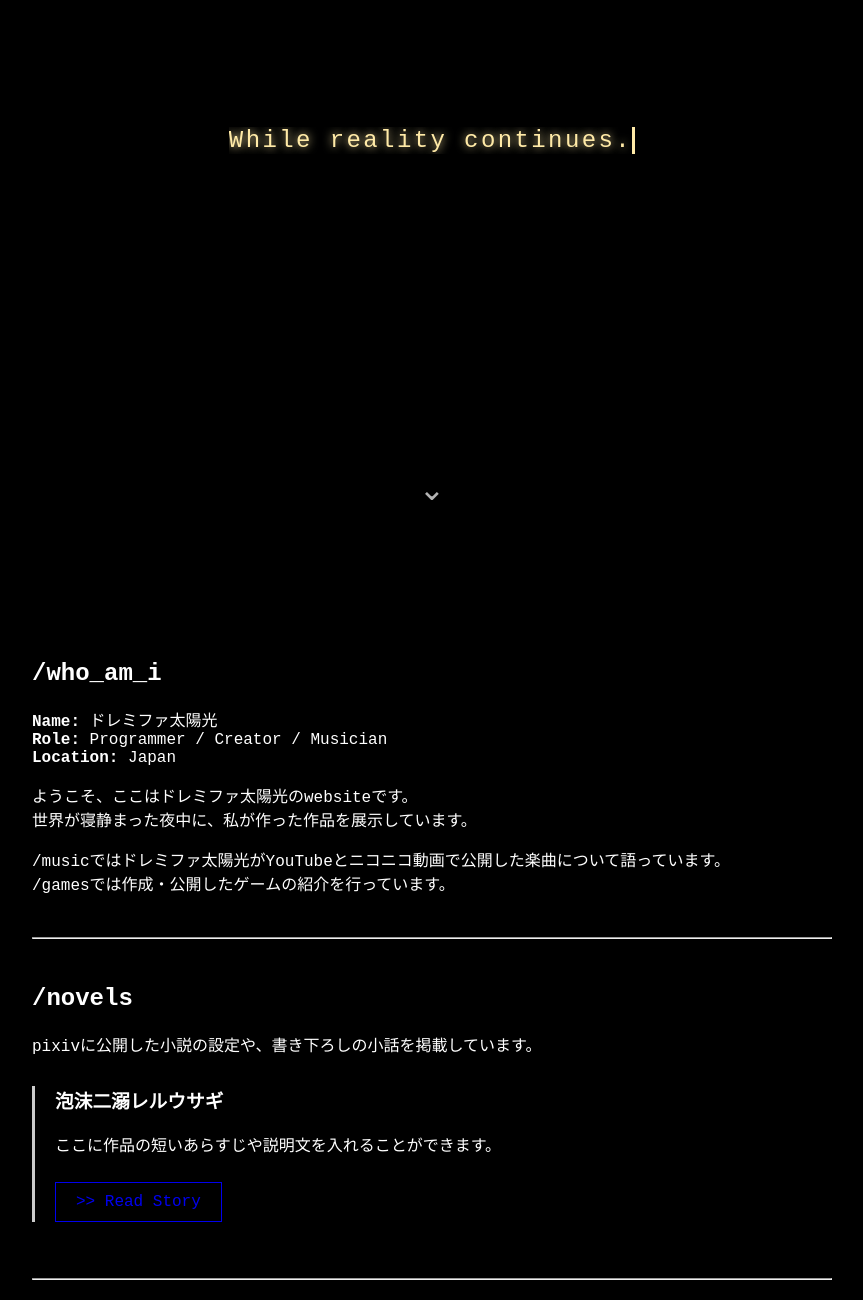
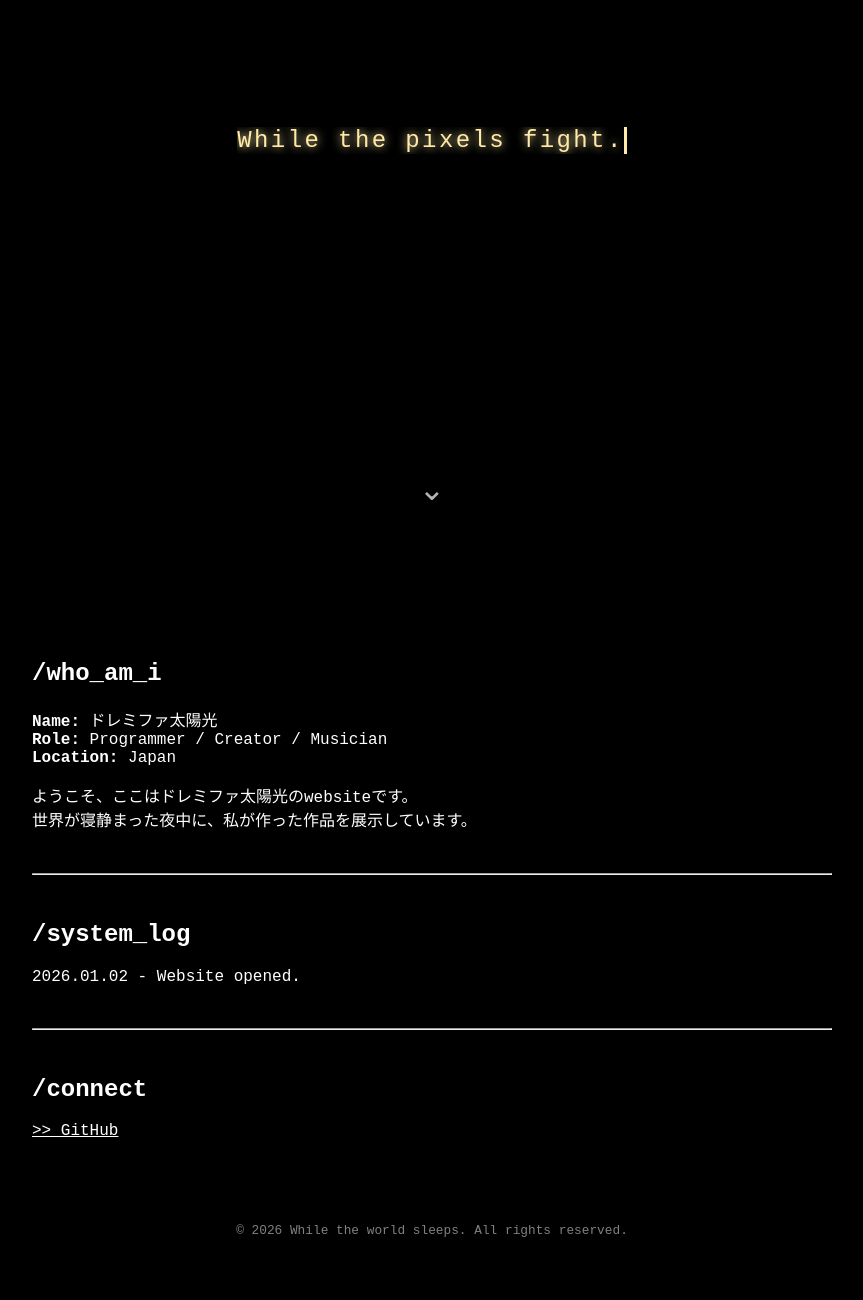
Before and after one commit to doremifa-solar-official/doremifa-solar-official.github.io, a plain HTML site: page index.html in a window 1280 px wide. Shown: the part 260-1560 px from the top of the page, without its empty margins (208-1071 px from the left). Drawn offline with Linux system fonts and the light colour scheme.

Commit message:
Update index.html

```diff
--- a/index.html
+++ b/index.html
@@ -52,28 +52,14 @@
         @media (max-width: 600px) {
             .loading-text { font-size: 1rem; white-space: normal; border-right: none; }
         }
-
-        /* 小説リスト用のリンクデザイン */
-        .novel-link {
-            display: inline-block;
-            margin-top: 10px;
-            padding: 10px 20px;
-            border: 1px solid currentColor;
-            text-decoration: none;
-            transition: all 0.3s;
-        }
-        .novel-link:hover {
-            background-color: rgba(255,255,255,0.1);
-            letter-spacing: 2px;
-        }
     </style>
 </head>
 <body>
     <nav>
-        <a href="index.html">/home</a>
+        <a href="index.html" class="active">/home</a>
         <a href="music.html">/music</a>
         <a href="game.html">/games</a>
-        <a href="#novel-section">/novels</a>
+        <a href="novel.html">/novels</a>
     </nav>
 
     <div class="hero-section">
@@ -93,26 +79,6 @@
         ようこそ、ここはドレミファ太陽光のwebsiteです。<br>
         世界が寝静まった夜中に、私が作った作品を展示しています。
         </p>
-        <p>
-        /musicではドレミファ太陽光がYouTubeとニコニコ動画で公開した楽曲について語っています。<br>
-        /gamesでは作成・公開したゲームの紹介を行っています。
-        </p>
-
-        <br><hr><br>
-
-        <h2 id="novel-section">/novels</h2>
-        <p>
-            pixivに公開した小説の設定や、書き下ろしの小話を掲載しています。
-        </p>
-
-        <div style="margin: 30px 0; padding-left: 20px; border-left: 3px solid #ccc;">
-            <h3>泡沫二溺レルウサギ</h3>
-            <p>ここに作品の短いあらすじや説明文を入れることができます。</p>
-
-            <a href="novel.html?id=rabbit&p=1" class="novel-link">
-                >> Read Story
-            </a>
-        </div>
 
         <br><hr><br>
 
@@ -130,52 +96,10 @@
 
         <br><br><br>
         <p style="text-align: center; opacity: 0.5; font-size: 0.8rem;">
-            © 2024 While the world sleeps. All rights reserved.
+            © 2026 While the world sleeps. All rights reserved.
         </p>
     </div>
 
     <script src="js/main.js"></script>
-    <script>
-        document.addEventListener('DOMContentLoaded', () => {
-            const hour = new Date().getHours();
-            const textElement = document.querySelector('.loading-text');
-
-            if (!textElement) return;
-
-            const midnightMsgs = ["While the world sleeps.", "While logic floats in air.", "While the garbage collects.", "While the diet starts tomorrow."];
-            const morningMsgs = ["While the coffee brews.", "While the system boots.", "While the birds sing.", "While the cache clears."];
-            const dayMsgs = ["While the code compiles.", "While I look busy.", "While the pixels fight.", "While reality continues."];
-            const sunsetMsgs = ["While the sky burns.", "While the shadows lengthen.", "While switching to dark mode.", "While the train rattles."];
-            const nightMsgs = ["While the cursor blinks.", "While the cat judges me.", "While the GPU renders.", "While the music plays."];
-
-            let message = "";
-            let color = "#ffffff";
-
-            function getRandom(arr) {
-                return arr[Math.floor(Math.random() * arr.length)];
-            }
-
-            if (hour >= 0 && hour < 5) {
-                message = getRandom(midnightMsgs);
-                color = "#a29bfe";
-            } else if (hour >= 5 && hour < 9) {
-                message = getRandom(morningMsgs);
-                color = "#81ecec";
-            } else if (hour >= 9 && hour < 17) {
-                message = getRandom(dayMsgs);
-                color = "#ffeaa7";
-            } else if (hour >= 17 && hour < 20) {
-                message = getRandom(sunsetMsgs);
-                color = "#ff7675";
-            } else {
-                message = getRandom(nightMsgs);
-                color = "#74b9ff";
-            }
-
-            textElement.innerText = message;
-            textElement.style.color = color;
-            textElement.style.textShadow = `0 0 10px ${color}, 0 2px 4px rgba(0,0,0,0.8)`;
-        });
-    </script>
 </body>
 </html>
```
